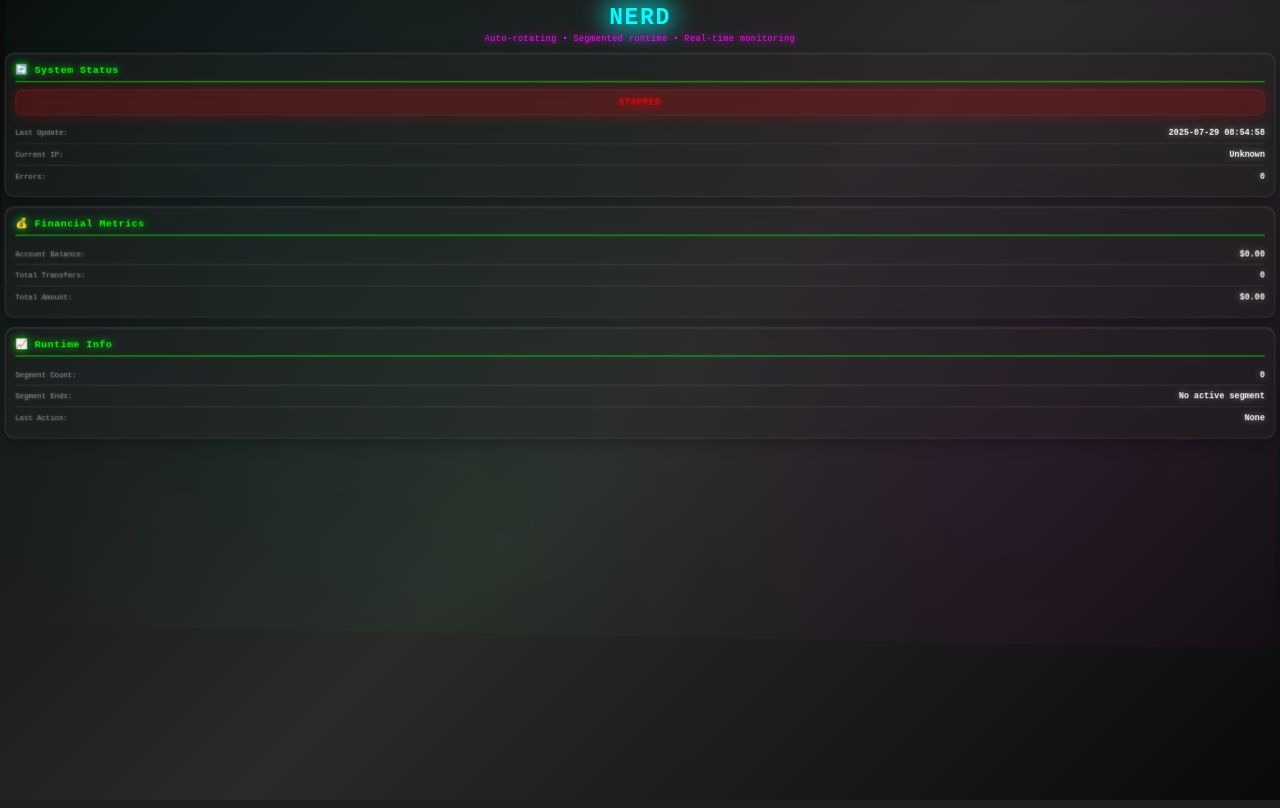
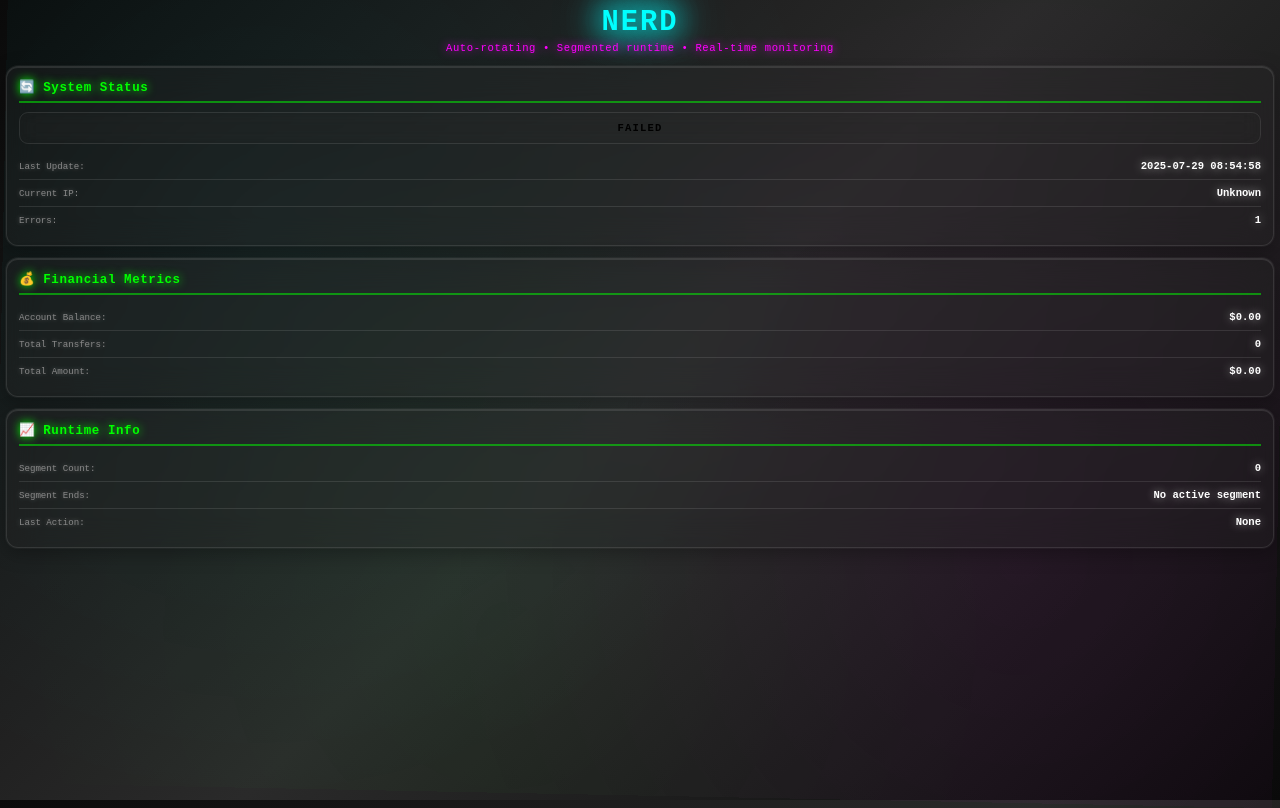
Before and after one commit to xxcxq1e/NERD, a Flask app: page / in a window 1280 px wide. Run offline with Flask 3, Linux system fonts and the light colour scheme.

Commit message:
Assistant checkpoint: Increased display size by 20% to fit screen
Assistant generated file changes:
- templates/dashboard.html: Increase scale from 80% to 100% and adjust container dimensions

---

User prompt:

Make the entire display 20% bigger but still fit screen

Replit-Commit-Author: Assistant
Replit-Commit-Session-Id: cac9de63-7cd3-4fab-9e4e-53c463574531

```diff
--- a/templates/dashboard.html
+++ b/templates/dashboard.html
@@ -20,10 +20,10 @@
             padding: 6px;
             position: relative;
             overflow-x: hidden;
-            transform: scale(0.8);
+            transform: scale(1.0);
             transform-origin: top left;
-            width: 125%;
-            height: 125%;
+            width: 100%;
+            height: 100%;
         }
 
         /* Animated background particles */
```
